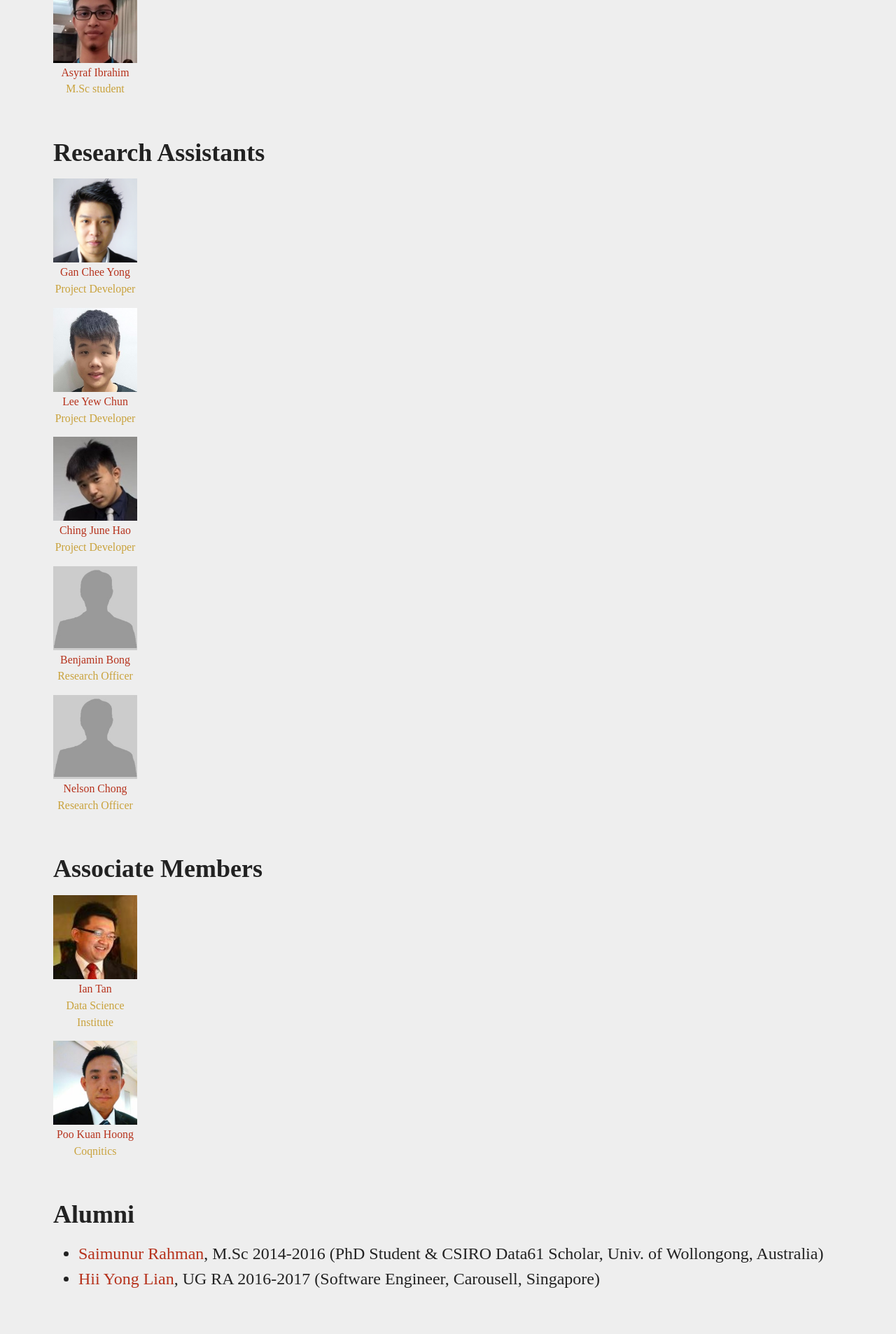
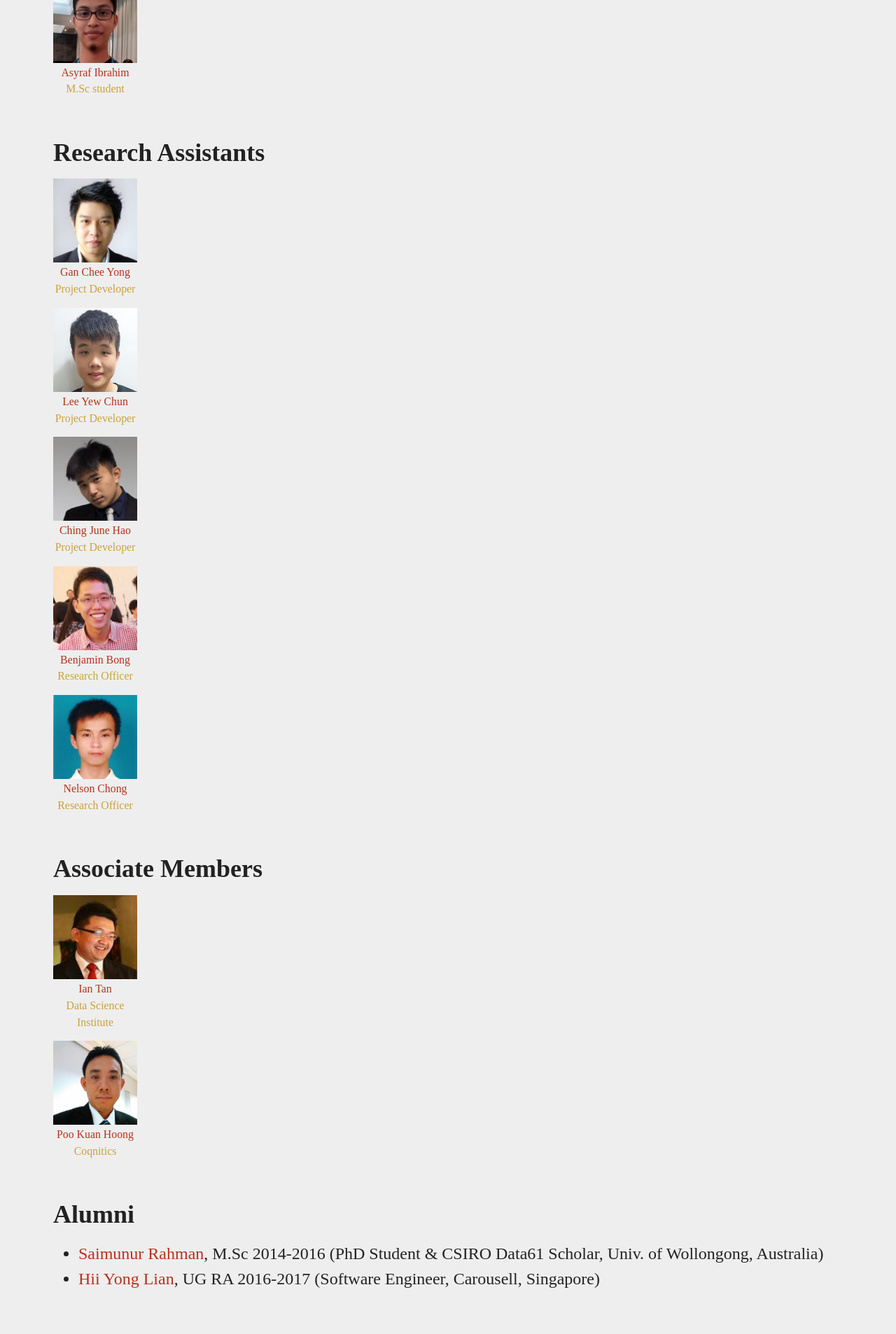
Before and after one commit to viprlab/viprlab.github.io, a Jekyll site: the page built from people.md, in a window 1280 px wide. Shown: the part 2277-4183 px from the top of the page at 70% size. Built offline with Jekyll 4.4.1, drawn with Linux system fonts in a browser that asks for light colours.

Commit message:
update new people

```diff
--- a/people.md
+++ b/people.md
@@ -24,8 +24,8 @@ permalink: /people/
 {% include imagethumbnailblock.html url="/images/nerogan.jpg" caption="Gan Chee Yong" caption2="Project Developer" width="120px" height="120px"  %}
 {% include imagethumbnailblock.html url="/images/leeyc.jpg" caption="Lee Yew Chun" caption2="Project Developer" width="120px" height="120px"  %}
 {% include imagethumbnailblock.html url="/images/junehao.jpg" caption="Ching June Hao" caption2="Project Developer" width="120px" height="120px"  %}
-{% include imagethumbnailblock.html url="/images/nophoto.jpg" caption="Benjamin Bong" caption2="Research Officer" width="120px" height="120px"  %}
-{% include imagethumbnailblock.html url="/images/nophoto.jpg" caption="Nelson Chong" caption2="Research Officer" width="120px" height="120px"  %}
+{% include imagethumbnailblock.html url="/images/benjamin.jpg" caption="Benjamin Bong" caption2="Research Officer" width="120px" height="120px"  %}
+{% include imagethumbnailblock.html url="/images/nelson.jpg" caption="Nelson Chong" caption2="Research Officer" width="120px" height="120px"  %}
 
 ## Associate Members
 {% include imagethumbnailblock.html url="/images/iantan.jpg" caption="Ian Tan" caption2="Data Science Institute" width="120px" height="120px"  %}
```
Also changed, not shown: images/benjamin.JPG (added), images/nelson.jpg (added).
